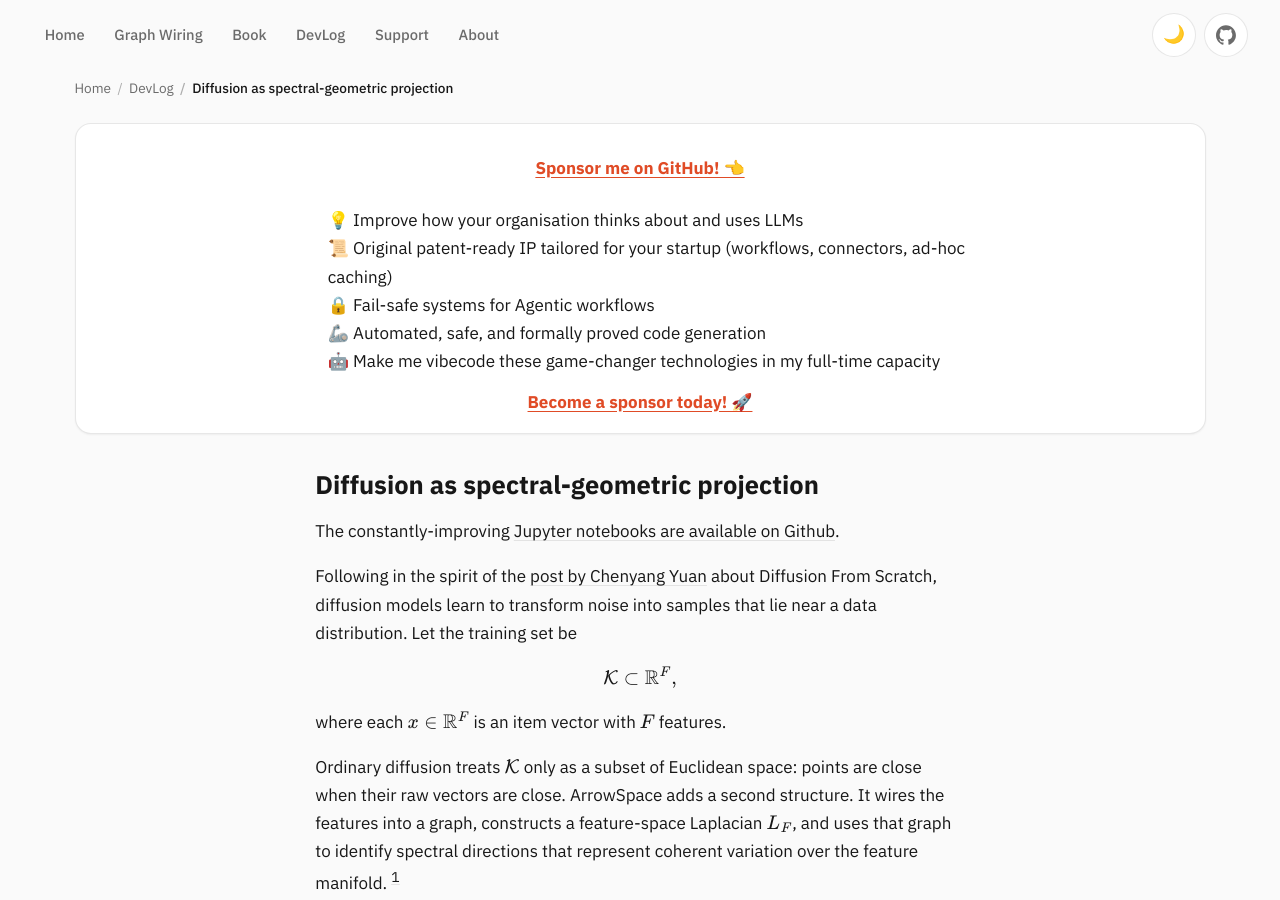
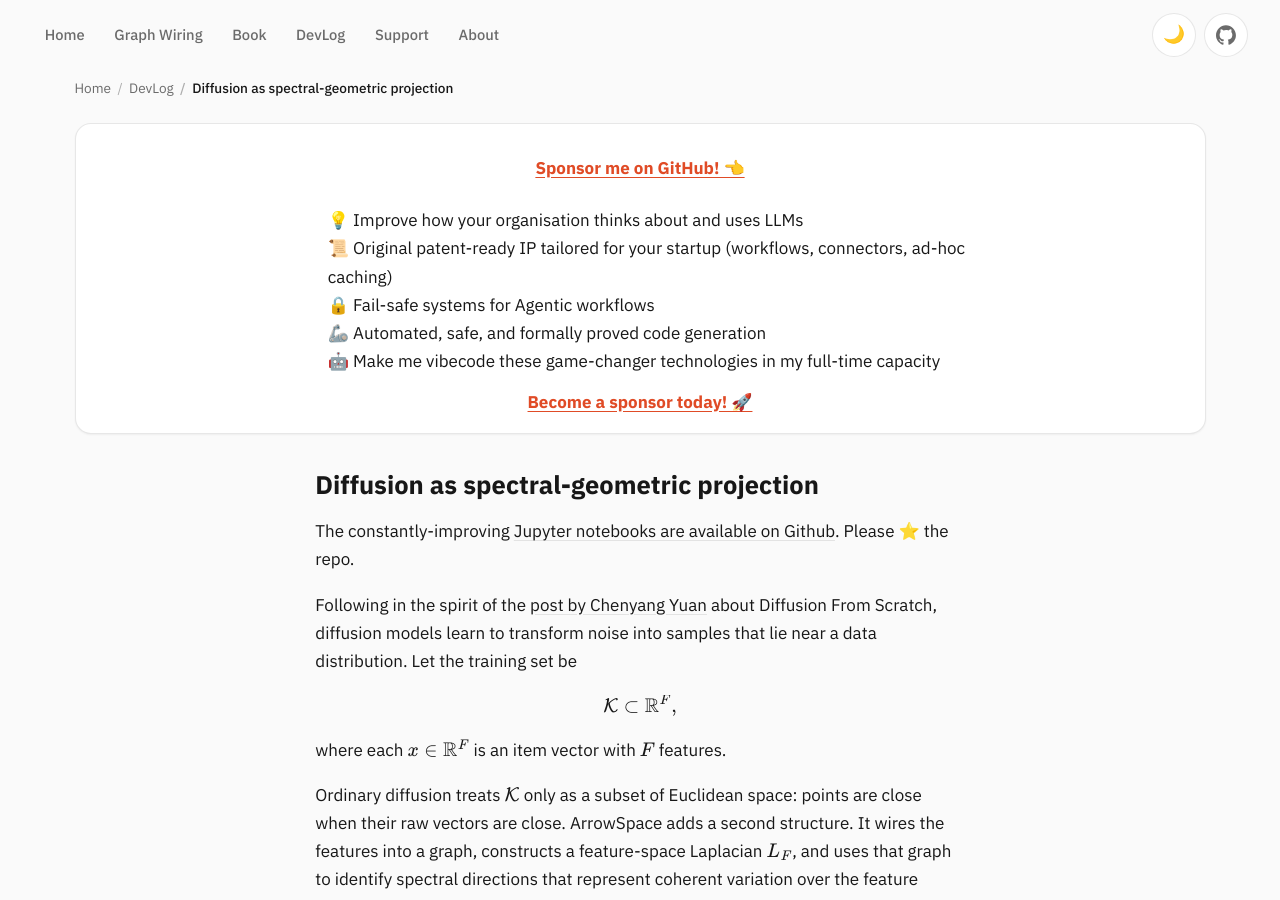
Before and after one commit to Mec-iS/staticwebpage, a Jekyll site: the page built from _posts/2026-07-17-021_diffusion_as_spectral_geometric_projection.md, in a window 1280 px wide and 900 px high. Built offline with Jekyll 4.4.1, drawn with Linux system fonts in a browser that asks for light colours.

```diff
--- a/_posts/2026-07-17-021_diffusion_as_spectral_geometric_projection.md
+++ b/_posts/2026-07-17-021_diffusion_as_spectral_geometric_projection.md
@@ -9,7 +9,7 @@
 
 # Diffusion as spectral-geometric projection
 
-The constantly-improving [Jupyter notebooks are available on Github](https://github.com/tuned-org-uk/arrowspace-diffusion-from-scratch).
+The constantly-improving [Jupyter notebooks are available on Github](https://github.com/tuned-org-uk/arrowspace-diffusion-from-scratch). Please ⭐ the repo.
 
 Following in the spirit of the [post by Chenyang Yuan](https://chenyang.co/diffusion.html) about Diffusion From Scratch, diffusion models learn to transform noise into samples that lie near a data distribution. Let the training set be
 
```
